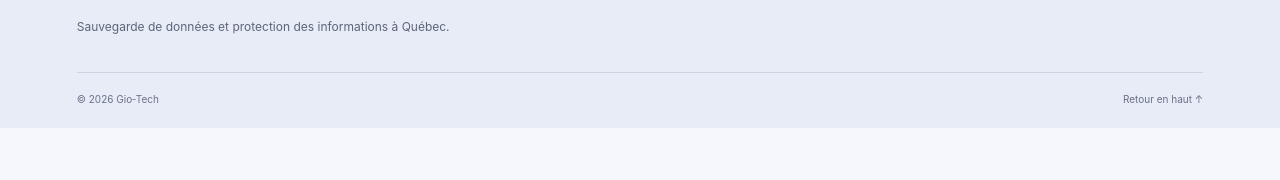
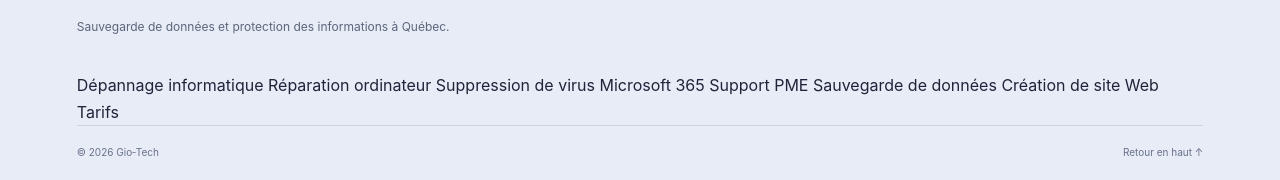
Before and after one commit to Gio-Technicien/gio-tech-site, a plain HTML site: page sauvegarde-donnees-quebec.html in a window 1280 px wide. Shown: the part 4455-4635 px from the top of the page. Before the commit the page ends 4583 px from the top, so only its background shows below. Drawn offline with Linux system fonts and the light colour scheme.

Commit message:
Update sauvegarde-donnees-quebec.html

```diff
--- a/sauvegarde-donnees-quebec.html
+++ b/sauvegarde-donnees-quebec.html
@@ -82,6 +82,26 @@
 <section class="section"><div class="section-heading"><p class="eyebrow">SECTEURS DESSERVIS</p><h2>Sauvegarde de données à Québec</h2><p>Services offerts à Québec, Charlesbourg, Beauport, Sainte‑Foy, Lévis et L'Ancienne‑Lorette pour protéger vos données personnelles et professionnelles.</p></div></section>
 <section class="contact section" id="contact"><div class="contact-intro"><p class="eyebrow">ENTRONS EN CONTACT</p><h2>Besoin d'une solution de sauvegarde ?</h2><p>Décrivez votre situation et nous communiquerons avec vous rapidement.</p></div><form class="contact-form" action="https://formspree.io/f/xzeekkzw" method="POST"><label for="name">Votre nom</label><input id="name" name="name" required><label for="email">Votre courriel</label><input id="email" name="email" type="email" required><label for="subject">Sujet</label><input id="subject" name="subject" required><label for="message">Votre message</label><textarea id="message" name="message" rows="5" required></textarea><div class="honeypot"><input type="text" name="_gotcha"></div><div class="cf-turnstile" data-sitekey="0x4AAAAAAFy3pLSmN16VrvKZ"></div><button class="button primary submit-button" type="submit">Envoyer mon message</button></form></section>
 </main>
-<footer class="footer"><a class="brand footer-brand" href="index.html"><img src="assets/technicien-informatique-quebec.jpg" alt="Logo Gio-Tech" width="44" height="44"><span>Gio<span class="accent">‑Tech</span><small>SOLUTIONS INFORMATIQUES</small></span></a><p>Sauvegarde de données et protection des informations à Québec.</p><div class="footer-bottom"><span>© <span id="year"></span> Gio‑Tech</span><a href="#top">Retour en haut ↑</a></div></footer>
+<footer class="footer"><a class="brand footer-brand" href="index.html"><img src="assets/technicien-informatique-quebec.jpg" alt="Logo Gio-Tech" width="44" height="44"><span>Gio<span class="accent">‑Tech</span><small>SOLUTIONS INFORMATIQUES</small></span></a><p>Sauvegarde de données et protection des informations à Québec.</p>
+ <div class="footer-links">
+
+<a href="depannage-informatique-quebec.html">Dépannage informatique</a>
+
+<a href="reparation-ordinateur-quebec.html">Réparation ordinateur</a>
+
+<a href="suppression-virus-quebec.html">Suppression de virus</a>
+
+<a href="microsoft-365-quebec.html">Microsoft 365</a>
+
+<a href="support-pme-quebec.html">Support PME</a>
+
+<a href="sauvegarde-donnees-quebec.html">Sauvegarde de données</a>
+
+<a href="creation-site-web-quebec.html">Création de site Web</a>
+
+<a href="tarifs.html">Tarifs</a>
+
+</div>
+ <div class="footer-bottom"><span>© <span id="year"></span> Gio‑Tech</span><a href="#top">Retour en haut ↑</a></div></footer>
 </body>
 </html>
```
